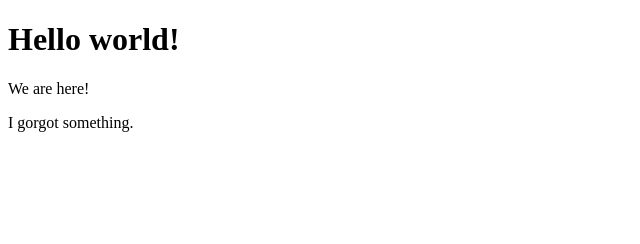
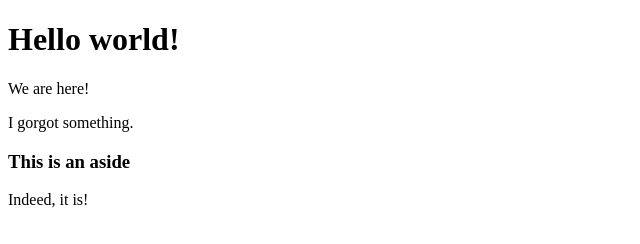
Before and after one commit to HollosT/Test, a plain HTML site: page index.html in a window 1280 px wide. Shown: the whole page, without its empty margins (0-640 px from the left). Drawn offline with Linux system fonts and the light colour scheme.

Commit message:
Adding aside

```diff
--- a/index.html
+++ b/index.html
@@ -10,5 +10,10 @@
     <h1>Hello world!</h1>
     <p>We are here!</p>
     <p>I gorgot something.</p>
+
+    <aside>
+        <h3> This is an aside </h3>
+        <p> Indeed, it is! </p>
+    </aside>
 </body>
 </html>
```
